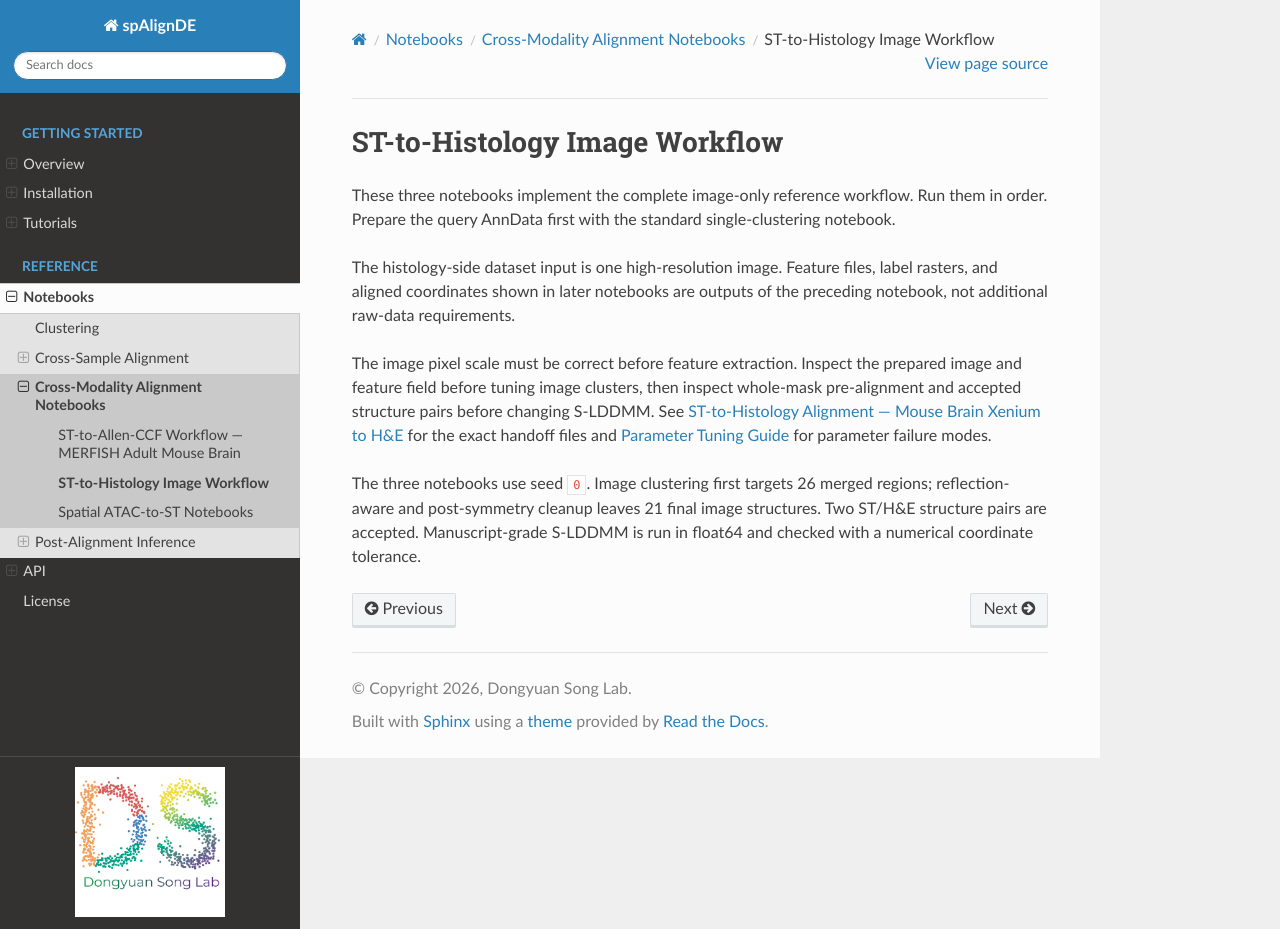
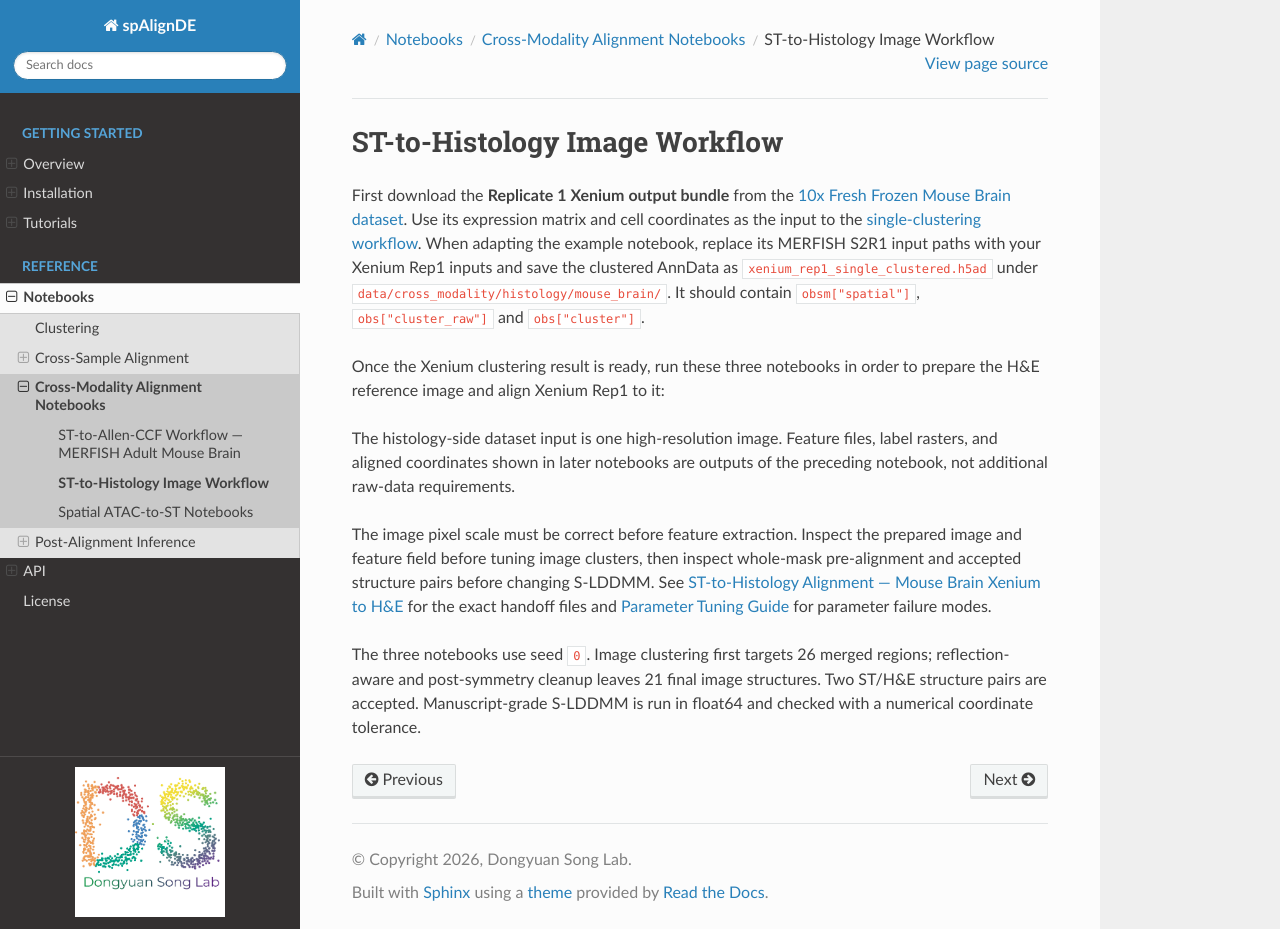
Before and after one commit to dsong-lab/spAlignDE, a Sphinx documentation site: the page built from docs/source/source_notebooks/cross_modality_he_alignment.rst, in a window 1280 px wide and 929 px high. Built offline with Sphinx 7.4.7 and the Read the Docs theme 3.1.0, drawn with Linux system fonts in a browser that asks for light colours; pages that are not in the unit, such as notebooks, are missing from menus.

Commit message:
Clarify Xenium preparation and rotate H&E tutorial figures upright [skip ci]

```diff
--- a/docs/source/source_notebooks/cross_modality_he_alignment.rst
+++ b/docs/source/source_notebooks/cross_modality_he_alignment.rst
@@ -1,9 +1,19 @@
 ST-to-Histology Image Workflow
 ==============================
 
-These three notebooks implement the complete image-only reference
-workflow. Run them in order. Prepare the query AnnData first with the standard
-:doc:`single-clustering notebook <clustering/clustering_single_nb>`.
+First download the **Replicate 1 Xenium output bundle** from the
+`10x Fresh Frozen Mouse Brain dataset
+<https://www.10xgenomics.com/datasets/fresh-frozen-mouse-brain-replicates-1-standard>`_.
+Use its expression matrix and cell coordinates as the input to the
+:doc:`single-clustering workflow <../tutorials/clustering_single>`.
+When adapting the :doc:`example notebook <clustering/clustering_single_nb>`,
+replace its MERFISH S2R1 input paths with your Xenium Rep1 inputs and save the
+clustered AnnData as ``xenium_rep1_single_clustered.h5ad`` under
+``data/cross_modality/histology/mouse_brain/``. It should contain
+``obsm["spatial"]``, ``obs["cluster_raw"]`` and ``obs["cluster"]``.
+
+Once the Xenium clustering result is ready, run these three notebooks in
+order to prepare the H&E reference image and align Xenium Rep1 to it:
 
 .. toctree::
    :maxdepth: 1
```
Also changed, not shown: docs/source/tutorials/st_histology_image_processing.rst (+24 -8 lines), docs/source/_static/tutorial_figures/histology_paired_feature_overlap.png, docs/source/_static/tutorial_figures/histology_paired_feature_overlap_after_lddmm.png, 4 other files.
